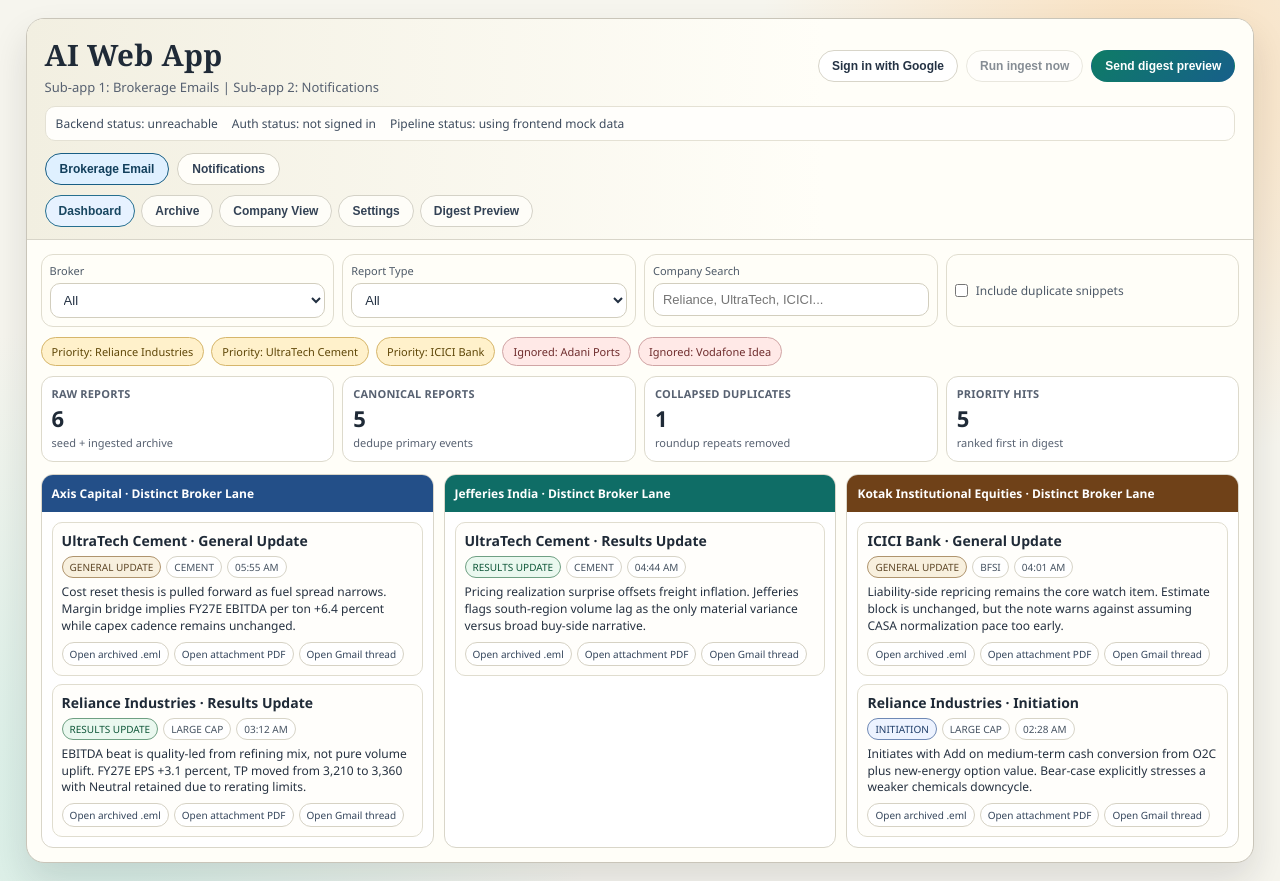
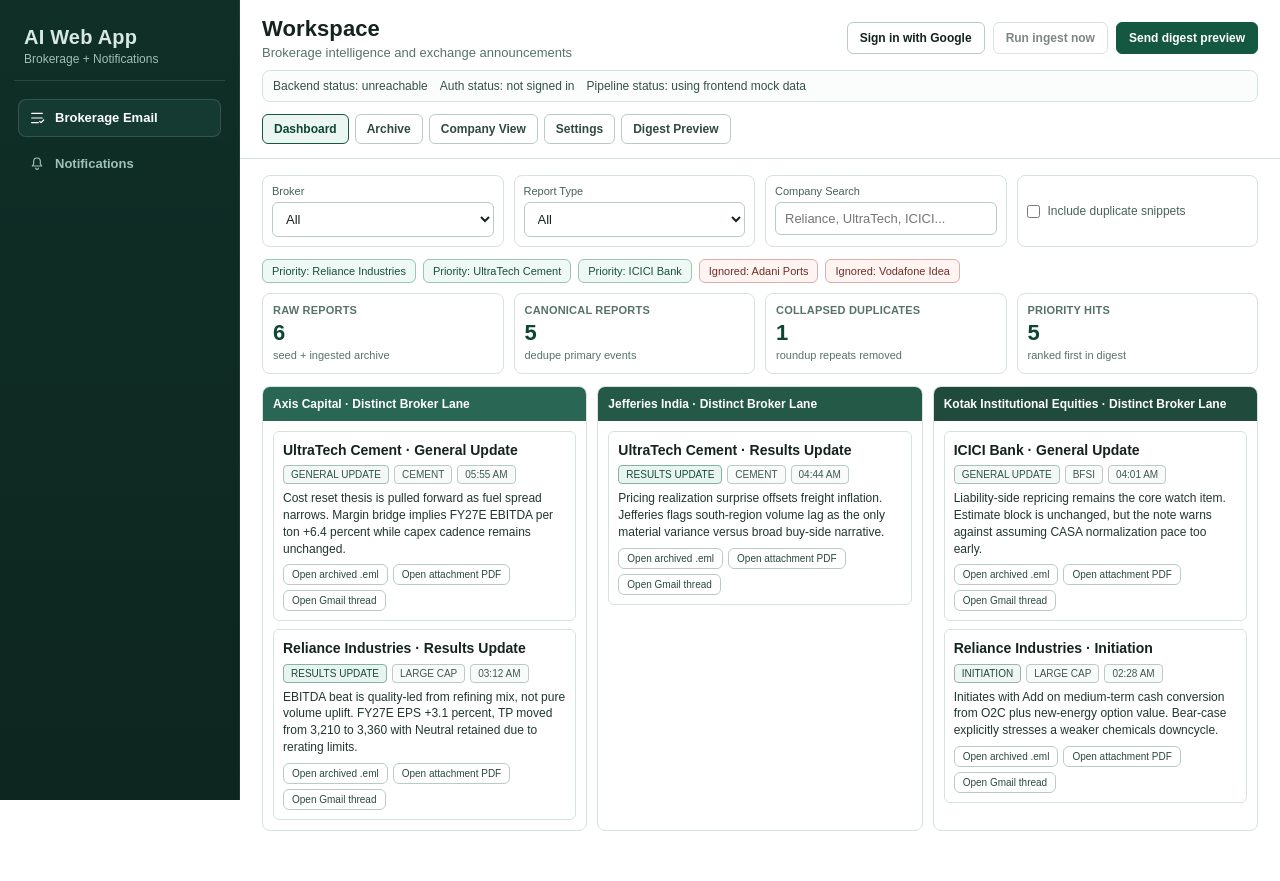
Before and after one commit to pkeday/ai-webapp, a plain HTML site: page index.html in a window 1280 px wide. After the commit the page ends 853 px from the top, so only its background shows below. Drawn offline with Linux system fonts and the light colour scheme; no server answers.

Commit message:
Redesign UI with sidebar navigation and minimalist green theme

```diff
--- a/index.html
+++ b/index.html
@@ -8,11 +8,53 @@
   </head>
   <body>
     <div class="app-shell">
+      <div class="app-layout">
+        <aside class="app-sidebar">
+          <div class="sidebar-brand">
+            <h1>AI Web App</h1>
+            <p>Brokerage + Notifications</p>
+          </div>
+
+          <nav class="section-tabs" aria-label="App Sections">
+            <button class="section-tab active" data-section="brokerage">
+              <span class="section-tab-icon" aria-hidden="true">
+                <svg viewBox="0 0 24 24" role="img" focusable="false">
+                  <path
+                    d="M4 5h16M4 12h16M4 19h10M16 17l2 2 4-4"
+                    fill="none"
+                    stroke="currentColor"
+                    stroke-width="1.8"
+                    stroke-linecap="round"
+                    stroke-linejoin="round"
+                  />
+                </svg>
+              </span>
+              <span class="section-tab-text">Brokerage Email</span>
+            </button>
+            <button class="section-tab" data-section="notifications">
+              <span class="section-tab-icon" aria-hidden="true">
+                <svg viewBox="0 0 24 24" role="img" focusable="false">
+                  <path
+                    d="M7 8a5 5 0 1110 0v4l2 3H5l2-3V8zM10 18a2 2 0 004 0"
+                    fill="none"
+                    stroke="currentColor"
+                    stroke-width="1.8"
+                    stroke-linecap="round"
+                    stroke-linejoin="round"
+                  />
+                </svg>
+              </span>
+              <span class="section-tab-text">Notifications</span>
+            </button>
+          </nav>
+        </aside>
+
+        <div class="app-main-shell">
           <header class="app-header">
             <div class="header-row">
               <div class="brand">
-            <h1>AI Web App</h1>
-            <p>Sub-app 1: Brokerage Emails | Sub-app 2: Notifications</p>
+                <h2>Workspace</h2>
+                <p>Brokerage intelligence and exchange announcements</p>
               </div>
               <div class="header-actions">
                 <button id="google-connect-btn" class="btn">Sign in with Google</button>
@@ -27,11 +69,6 @@
               <span id="auth-status">Auth status: not signed in</span>
               <span id="pipeline-status">Pipeline status: using frontend mock data</span>
             </div>
-
-        <nav class="section-tabs" aria-label="App Sections">
-          <button class="section-tab active" data-section="brokerage">Brokerage Email</button>
-          <button class="section-tab" data-section="notifications">Notifications</button>
-        </nav>
 
             <nav id="brokerage-view-tabs" class="view-tabs" aria-label="Brokerage Email Views">
               <button class="tab active" data-view="dashboard">Dashboard</button>
@@ -319,7 +356,9 @@
             </section>
           </main>
         </div>
+      </div>
+    </div>
 
-    <script src="./app.js?v=20260219-1835" type="module"></script>
+    <script src="./app.js?v=20260219-2210" type="module"></script>
   </body>
 </html>
--- a/style.css
+++ b/style.css
@@ -1,19 +1,24 @@
 :root {
-  --bg: #f6f5ee;
-  --paper: #fffef8;
+  --bg: #ffffff;
+  --paper: #ffffff;
   --surface: #ffffff;
-  --text: #1f2a37;
-  --muted: #576171;
-  --line: #d8d5c9;
-  --accent: #0e7c66;
-  --accent-2: #175f8a;
-  --broker-1: #234f88;
-  --broker-2: #0f6d66;
-  --broker-3: #6f4118;
-  --priority: #fff1cb;
-  --ignore: #ffe9e7;
-  --shadow: 0 18px 36px rgba(22, 28, 36, 0.12);
-  --radius: 14px;
+  --sidebar-bg: #0f2f27;
+  --sidebar-bg-soft: #143a31;
+  --sidebar-text: #d7e8e2;
+  --sidebar-text-muted: #9fc1b7;
+  --text: #14231f;
+  --muted: #58726a;
+  --line: #d6e2dd;
+  --line-strong: #b9cbc4;
+  --accent: #155842;
+  --accent-strong: #0e4534;
+  --accent-soft: #ebf5f1;
+  --danger-soft: #fff3f2;
+  --danger-line: #e3bcbc;
+  --priority: #eef8f4;
+  --ignore: #fff4f2;
+  --shadow: 0 10px 24px rgba(17, 43, 35, 0.06);
+  --radius: 8px;
 }
 
 * {
@@ -22,42 +27,75 @@
 
 body {
   margin: 0;
-  font-family: "Avenir Next", "Segoe UI", sans-serif;
+  font-family: "Avenir Next", "Manrope", "Source Sans 3", sans-serif;
   color: var(--text);
-  background:
-    radial-gradient(circle at 90% 8%, #f9dfbd 0%, transparent 28%),
-    radial-gradient(circle at 8% 92%, #d5eee6 0%, transparent 34%),
-    var(--bg);
+  background: var(--bg);
 }
 
 .app-shell {
-  width: min(1420px, 96vw);
-  margin: 18px auto;
-  border: 1px solid #c9c5b9;
-  border-radius: 18px;
+  min-height: 100vh;
   background: var(--paper);
-  box-shadow: var(--shadow);
-  overflow: hidden;
+}
+
+.app-layout {
+  min-height: 100vh;
+  display: grid;
+  grid-template-columns: 240px minmax(0, 1fr);
+}
+
+.app-sidebar {
+  background: linear-gradient(180deg, var(--sidebar-bg) 0%, #0d261f 100%);
+  color: var(--sidebar-text);
+  border-right: 1px solid rgba(255, 255, 255, 0.08);
+  padding: 20px 14px;
+  position: sticky;
+  top: 0;
+  height: 100vh;
+}
+
+.sidebar-brand {
+  padding: 6px 10px 14px;
+  border-bottom: 1px solid rgba(255, 255, 255, 0.12);
+  margin-bottom: 14px;
+}
+
+.sidebar-brand h1 {
+  margin: 0;
+  font-size: 20px;
+  font-weight: 700;
+  letter-spacing: 0.2px;
+}
+
+.sidebar-brand p {
+  margin: 3px 0 0;
+  font-size: 12px;
+  color: var(--sidebar-text-muted);
+}
+
+.app-main-shell {
+  min-width: 0;
+  display: flex;
+  flex-direction: column;
 }
 
 .app-header {
   border-bottom: 1px solid var(--line);
-  background: linear-gradient(90deg, #f2efe1 0%, #fffef8 65%);
+  background: var(--paper);
 }
 
 .header-row {
-  padding: 16px 18px 10px;
+  padding: 16px 22px 10px;
   display: flex;
   align-items: center;
   justify-content: space-between;
   gap: 14px;
 }
 
-.brand h1 {
+.brand h2 {
   margin: 0;
-  font-family: "Iowan Old Style", "Georgia", serif;
-  font-size: clamp(1.5rem, 2.3vw, 2.15rem);
-  letter-spacing: 0.3px;
+  font-size: 22px;
+  font-weight: 700;
+  letter-spacing: 0.1px;
 }
 
 .brand p {
@@ -74,24 +112,32 @@
 }
 
 .btn {
-  border: 1px solid var(--line);
-  border-radius: 999px;
-  padding: 8px 13px;
-  background: #ffffff;
-  color: #243244;
+  border: 1px solid var(--line-strong);
+  border-radius: 6px;
+  padding: 8px 12px;
+  background: var(--surface);
+  color: var(--text);
   font-size: 12px;
   font-weight: 600;
   cursor: pointer;
+  transition: border-color 0.16s ease, background-color 0.16s ease, color 0.16s ease;
 }
 
 .btn:hover {
-  filter: brightness(0.98);
+  border-color: var(--accent);
+  color: var(--accent-strong);
 }
 
 .btn.primary {
-  background: linear-gradient(135deg, var(--accent), var(--accent-2));
-  color: #fff;
-  border-color: transparent;
+  background: var(--accent);
+  color: #ffffff;
+  border-color: var(--accent);
+}
+
+.btn.primary:hover {
+  background: var(--accent-strong);
+  border-color: var(--accent-strong);
+  color: #ffffff;
 }
 
 .btn[disabled] {
@@ -104,46 +150,74 @@
 }
 
 .status-strip {
-  margin: 0 18px 12px;
-  border: 1px solid #e4e1d4;
-  border-radius: 10px;
+  margin: 0 22px 12px;
+  border: 1px solid var(--line);
+  border-radius: var(--radius);
   padding: 8px 10px;
   display: flex;
   flex-wrap: wrap;
-  gap: 14px;
-  background: #fffefb;
-  color: #3d4b5d;
+  gap: 12px;
+  background: #fbfdfc;
+  color: #355047;
   font-size: 12px;
 }
 
 .section-tabs {
-  display: flex;
+  display: grid;
   gap: 8px;
-  padding: 0 18px 10px;
-  flex-wrap: wrap;
+  padding: 4px;
 }
 
 .section-tab {
-  border: 1px solid #d3d0c3;
-  border-radius: 999px;
-  background: #fffef9;
-  padding: 8px 14px;
-  font-size: 12px;
-  font-weight: 700;
-  color: #304055;
+  width: 100%;
+  border: 1px solid transparent;
+  border-radius: var(--radius);
+  background: transparent;
+  padding: 10px;
+  font-size: 13px;
+  font-weight: 600;
+  color: var(--sidebar-text-muted);
   cursor: pointer;
+  display: flex;
+  align-items: center;
+  gap: 10px;
+  text-align: left;
+  transition: background-color 0.16s ease, border-color 0.16s ease, color 0.16s ease;
+}
+
+.section-tab-icon {
+  width: 16px;
+  height: 16px;
+  display: inline-flex;
+  align-items: center;
+  justify-content: center;
+}
+
+.section-tab-icon svg {
+  width: 16px;
+  height: 16px;
+  display: block;
+}
+
+.section-tab:hover {
+  background: rgba(255, 255, 255, 0.06);
+  color: var(--sidebar-text);
 }
 
 .section-tab.active {
-  border-color: #195e84;
-  background: #dff0ff;
-  color: #123f5c;
+  border-color: rgba(255, 255, 255, 0.14);
+  background: var(--sidebar-bg-soft);
+  color: #ffffff;
+}
+
+.section-tab-text {
+  line-height: 1.1;
 }
 
 .view-tabs {
   display: flex;
   gap: 6px;
-  padding: 0 18px 12px;
+  padding: 0 22px 14px;
   flex-wrap: wrap;
 }
 
@@ -152,24 +226,24 @@
 }
 
 .tab {
-  border: 1px solid #d4d2c7;
-  border-radius: 999px;
-  background: #fefdf8;
-  padding: 8px 13px;
+  border: 1px solid var(--line-strong);
+  border-radius: 6px;
+  background: #ffffff;
+  padding: 7px 11px;
   font-size: 12px;
-  font-weight: 700;
-  color: #334255;
+  font-weight: 600;
+  color: #2e4a42;
   cursor: pointer;
 }
 
 .tab.active {
-  border-color: #266f8f;
-  background: #e7f2ff;
-  color: #184660;
+  border-color: var(--accent);
+  background: var(--accent-soft);
+  color: var(--accent-strong);
 }
 
 .app-main {
-  padding: 14px;
+  padding: 16px 22px 22px;
 }
 
 .view {
@@ -183,17 +257,17 @@
 .filters {
   display: grid;
   grid-template-columns: repeat(4, minmax(160px, 1fr));
-  gap: 8px;
-  margin-bottom: 10px;
+  gap: 10px;
+  margin-bottom: 12px;
 }
 
 .filters label {
-  border: 1px solid #e0ddcf;
-  border-radius: 12px;
-  padding: 8px;
+  border: 1px solid var(--line);
+  border-radius: var(--radius);
+  padding: 9px;
   font-size: 11px;
-  color: #4e5a68;
-  background: #fffef8;
+  color: #47625a;
+  background: #ffffff;
 }
 
 .filters .inline-check {
@@ -208,12 +282,19 @@
 textarea {
   width: 100%;
   margin-top: 5px;
-  border: 1px solid #d2cebe;
-  border-radius: 10px;
+  border: 1px solid var(--line-strong);
+  border-radius: 6px;
   padding: 8px 9px;
   font-size: 13px;
   background: #fff;
-  color: #223042;
+  color: var(--text);
+  outline: none;
+}
+
+input:focus,
+select:focus,
+textarea:focus {
+  border-color: var(--accent);
 }
 
 input[type="checkbox"] {
@@ -229,11 +310,11 @@
 }
 
 .chip {
-  border: 1px solid #d8d4c6;
-  border-radius: 999px;
-  padding: 6px 10px;
-  background: #fffdf7;
-  color: #3d4958;
+  border: 1px solid var(--line-strong);
+  border-radius: 6px;
+  padding: 5px 9px;
+  background: #fff;
+  color: #3b544d;
   font-size: 11px;
   display: inline-flex;
   align-items: center;
@@ -242,14 +323,14 @@
 
 .chip.priority {
   background: var(--priority);
-  border-color: #d6b66b;
-  color: #5f4708;
+  border-color: #9bc4b3;
+  color: #1c4e3d;
 }
 
 .chip.ignore {
   background: var(--ignore);
-  border-color: #d0a5a5;
-  color: #6e2c2c;
+  border-color: #d7b0a9;
+  color: #6b3027;
 }
 
 .chip .remove {
@@ -265,14 +346,14 @@
 .kpi-grid {
   display: grid;
   grid-template-columns: repeat(4, minmax(120px, 1fr));
-  gap: 8px;
+  gap: 10px;
   margin-bottom: 12px;
 }
 
 .kpi {
-  border: 1px solid #dddacc;
-  border-radius: 12px;
-  padding: 9px 10px;
+  border: 1px solid var(--line);
+  border-radius: var(--radius);
+  padding: 10px;
   background: #fff;
 }
 
@@ -289,6 +370,7 @@
   font-size: 22px;
   line-height: 1;
   font-weight: 700;
+  color: var(--accent-strong);
 }
 
 .kpi small {
@@ -303,8 +385,8 @@
 }
 
 .lane {
-  border: 1px solid #d9d6c9;
-  border-radius: 12px;
+  border: 1px solid var(--line);
+  border-radius: var(--radius);
   overflow: hidden;
   background: #fff;
 }
@@ -317,15 +399,15 @@
 }
 
 .lane.broker-1 header {
-  background: var(--broker-1);
+  background: #2a6654;
 }
 
 .lane.broker-2 header {
-  background: var(--broker-2);
+  background: #245847;
 }
 
 .lane.broker-3 header {
-  background: var(--broker-3);
+  background: #1f4a3c;
 }
 
 .lane-body {
@@ -335,10 +417,10 @@
 }
 
 .report-card {
-  border: 1px solid #e0ddcf;
-  border-radius: 10px;
+  border: 1px solid var(--line);
+  border-radius: 6px;
   padding: 9px;
-  background: #fffefb;
+  background: #fff;
 }
 
 .report-card h3 {
@@ -357,43 +439,43 @@
 .tag {
   font-size: 10px;
   text-transform: uppercase;
-  border-radius: 999px;
+  border-radius: 4px;
   padding: 3px 7px;
-  border: 1px solid #d7d4c7;
-  color: #465362;
-  background: #fff;
+  border: 1px solid var(--line-strong);
+  color: #3f5951;
+  background: #f8fbfa;
 }
 
 .tag.type-initiation {
-  background: #edf3ff;
-  border-color: #6f89b5;
-  color: #203f6a;
+  background: #eff6f3;
+  border-color: #96b8ab;
+  color: #23483d;
 }
 
 .tag.type-results-update {
-  background: #eaf8ef;
-  border-color: #6fa083;
-  color: #0e5638;
+  background: #e8f4ef;
+  border-color: #84b39f;
+  color: #184b3a;
 }
 
 .tag.type-general-update,
 .tag.type-sector-update {
-  background: #f8f0de;
-  border-color: #af946d;
-  color: #5f4828;
+  background: #f3f8f6;
+  border-color: #a5c1b8;
+  color: #2a5448;
 }
 
 .tag.duplicate {
-  background: #ffefee;
-  border-color: #c89f9f;
-  color: #843535;
+  background: var(--danger-soft);
+  border-color: var(--danger-line);
+  color: #7a3a31;
 }
 
 .summary {
   margin: 0;
   font-size: 12px;
   line-height: 1.4;
-  color: #253140;
+  color: #223631;
 }
 
 .card-actions {
@@ -404,21 +486,21 @@
 }
 
 .link-btn {
-  border: 1px solid #d6d2c4;
-  border-radius: 999px;
-  padding: 4px 7px;
+  border: 1px solid var(--line-strong);
+  border-radius: 6px;
+  padding: 4px 8px;
   font-size: 10px;
-  color: #34455b;
+  color: #2a493f;
   text-decoration: none;
   background: #fff;
 }
 
 .empty-state {
-  border: 1px dashed #cec9b8;
-  border-radius: 12px;
+  border: 1px dashed var(--line-strong);
+  border-radius: var(--radius);
   padding: 14px;
-  background: #fffef9;
-  color: #586574;
+  background: #fff;
+  color: #526a63;
   font-size: 13px;
 }
 
@@ -436,16 +518,16 @@
 }
 
 .panel {
-  border: 1px solid #dad7ca;
-  border-radius: 12px;
+  border: 1px solid var(--line);
+  border-radius: var(--radius);
   background: #fff;
   overflow: hidden;
 }
 
 .panel header {
-  padding: 10px;
-  border-bottom: 1px solid #e3dfd1;
-  background: #fcfaf1;
+  padding: 11px 12px;
+  border-bottom: 1px solid var(--line);
+  background: #fcfefd;
   font-size: 13px;
   font-weight: 700;
 }
@@ -460,10 +542,10 @@
 }
 
 .item {
-  border: 1px solid #dfdccc;
-  border-radius: 10px;
+  border: 1px solid var(--line);
+  border-radius: 6px;
   padding: 9px;
-  background: #fffef9;
+  background: #fff;
 }
 
 .item h3 {
@@ -477,22 +559,22 @@
 }
 
 .note {
-  border: 1px solid #ddd7c3;
-  border-radius: 9px;
+  border: 1px solid var(--line);
+  border-radius: 6px;
   padding: 8px;
-  background: #fffdf5;
+  background: #fff;
   font-size: 12px;
   line-height: 1.35;
 }
 
 .note.good {
-  background: #ecf9f2;
-  border-color: #a4d0bf;
+  background: #ecf7f2;
+  border-color: #a8cbbd;
 }
 
 .note.warn {
-  background: #fff1ef;
-  border-color: #d8b0b0;
+  background: var(--danger-soft);
+  border-color: var(--danger-line);
 }
 
 .inline-form {
@@ -523,17 +605,18 @@
 
 .data-table th,
 .data-table td {
-  border-bottom: 1px solid #ece8da;
+  border-bottom: 1px solid #e8efec;
   text-align: left;
   padding: 8px 6px;
   vertical-align: top;
 }
 
 .data-table th {
-  color: #4b5867;
+  color: #4f6a61;
   font-size: 11px;
   text-transform: uppercase;
   letter-spacing: 0.2px;
+  background: #fbfdfc;
 }
 
 #view-notifications .data-table td:nth-child(7) {
@@ -553,11 +636,11 @@
 }
 
 .digest-block {
-  border: 1px solid #dfdbcc;
-  border-radius: 10px;
+  border: 1px solid var(--line);
+  border-radius: 6px;
   padding: 10px;
   margin-bottom: 9px;
-  background: #fffef9;
+  background: #fff;
 }
 
 .digest-block h3 {
@@ -587,12 +670,12 @@
 }
 
 .notifications-toolbar label {
-  border: 1px solid #e0ddcf;
-  border-radius: 12px;
+  border: 1px solid var(--line);
+  border-radius: 6px;
   padding: 8px;
   font-size: 11px;
-  color: #4e5a68;
-  background: #fffef8;
+  color: #4c655e;
+  background: #fff;
 }
 
 .notifications-toolbar label input,
@@ -606,21 +689,21 @@
   justify-content: space-between;
   gap: 10px;
   padding: 8px 10px;
-  border: 1px solid #dfdbcc;
-  border-radius: 10px;
-  background: #fffef9;
+  border: 1px solid var(--line);
+  border-radius: 6px;
+  background: #fff;
   margin-bottom: 8px;
 }
 
 .review-toolbar .note {
   margin: 0;
-  color: #34495e;
+  color: #325248;
 }
 
 .suggestion-panel {
-  border: 1px solid #dfdbcc;
-  border-radius: 10px;
-  background: #fffef9;
+  border: 1px solid var(--line);
+  border-radius: 6px;
+  background: #fff;
   padding: 10px;
   margin-bottom: 8px;
 }
@@ -635,7 +718,7 @@
 
 .suggestion-meta {
   font-size: 11px;
-  color: #4d5b6b;
+  color: #516860;
 }
 
 .suggestion-grid {
@@ -645,12 +728,12 @@
 }
 
 .suggestion-grid label {
-  border: 1px solid #e0ddcf;
-  border-radius: 12px;
+  border: 1px solid var(--line);
+  border-radius: 6px;
   padding: 8px;
   font-size: 11px;
-  color: #4e5a68;
-  background: #fffef8;
+  color: #4c655e;
+  background: #fff;
 }
 
 .suggestion-grid label textarea,
@@ -673,8 +756,8 @@
 }
 
 .suggestion-entry {
-  border: 1px solid #e6e1d3;
-  border-radius: 10px;
+  border: 1px solid var(--line);
+  border-radius: 6px;
   background: #fff;
   padding: 8px;
 }
@@ -693,13 +776,13 @@
 
 .suggestion-entry-head span {
   font-size: 11px;
-  color: #4d5b6b;
+  color: #4f6a61;
 }
 
 .suggestion-entry p {
   margin: 0;
   font-size: 12px;
-  color: #2f3c4a;
+  color: #2d453e;
   line-height: 1.4;
 }
 
@@ -712,11 +795,12 @@
   display: flex;
   align-items: center;
   gap: 6px;
+  flex-wrap: wrap;
 }
 
 .review-row-status {
   font-size: 11px;
-  color: #4d5b6b;
+  color: #4f6a61;
 }
 
 .table-pager {
@@ -733,7 +817,7 @@
 
 .page-label {
   font-size: 12px;
-  color: #4d5b6b;
+  color: #4f6a61;
   min-width: 110px;
   text-align: center;
 }
@@ -757,15 +841,19 @@
 
 .message-toast {
   margin-top: 8px;
-  border: 1px solid #cde3d9;
-  border-radius: 8px;
-  background: #eef8f3;
-  color: #225744;
+  border: 1px solid #b7d6c9;
+  border-radius: 6px;
+  background: #edf8f2;
+  color: #1e4f3e;
   padding: 8px;
   font-size: 12px;
 }
 
-@media (max-width: 1100px) {
+@media (max-width: 1200px) {
+  .app-layout {
+    grid-template-columns: 200px minmax(0, 1fr);
+  }
+
   .broker-lanes {
     grid-template-columns: 1fr;
   }
@@ -795,12 +883,61 @@
   }
 }
 
-@media (max-width: 700px) {
+@media (max-width: 860px) {
+  .app-layout {
+    grid-template-columns: 1fr;
+  }
+
+  .app-sidebar {
+    position: static;
+    height: auto;
+    border-right: none;
+    border-bottom: 1px solid rgba(255, 255, 255, 0.18);
+    padding: 12px 14px;
+  }
+
+  .sidebar-brand {
+    margin-bottom: 10px;
+  }
+
+  .section-tabs {
+    grid-template-columns: repeat(2, minmax(130px, 1fr));
+  }
+
+  .section-tab {
+    justify-content: center;
+    text-align: center;
+  }
+
   .header-row {
+    padding: 14px 14px 10px;
     flex-direction: column;
     align-items: flex-start;
   }
 
+  .status-strip,
+  .view-tabs,
+  .app-main {
+    margin-left: 14px;
+    margin-right: 14px;
+    padding-left: 0;
+    padding-right: 0;
+  }
+
+  .status-strip {
+    margin-top: 0;
+  }
+
+  .view-tabs {
+    padding-bottom: 10px;
+  }
+
+  .app-main {
+    padding-top: 14px;
+  }
+}
+
+@media (max-width: 700px) {
   .header-actions {
     width: 100%;
   }
@@ -843,4 +980,22 @@
   .kpi-grid {
     grid-template-columns: 1fr;
   }
+
+  .section-tab {
+    padding: 9px 8px;
+  }
+
+  .section-tab-icon {
+    width: 14px;
+    height: 14px;
+  }
+
+  .section-tab-icon svg {
+    width: 14px;
+    height: 14px;
+  }
+
+  .section-tab-text {
+    font-size: 12px;
+  }
 }
```
Lines whose indentation alone changed are shown as unchanged.
